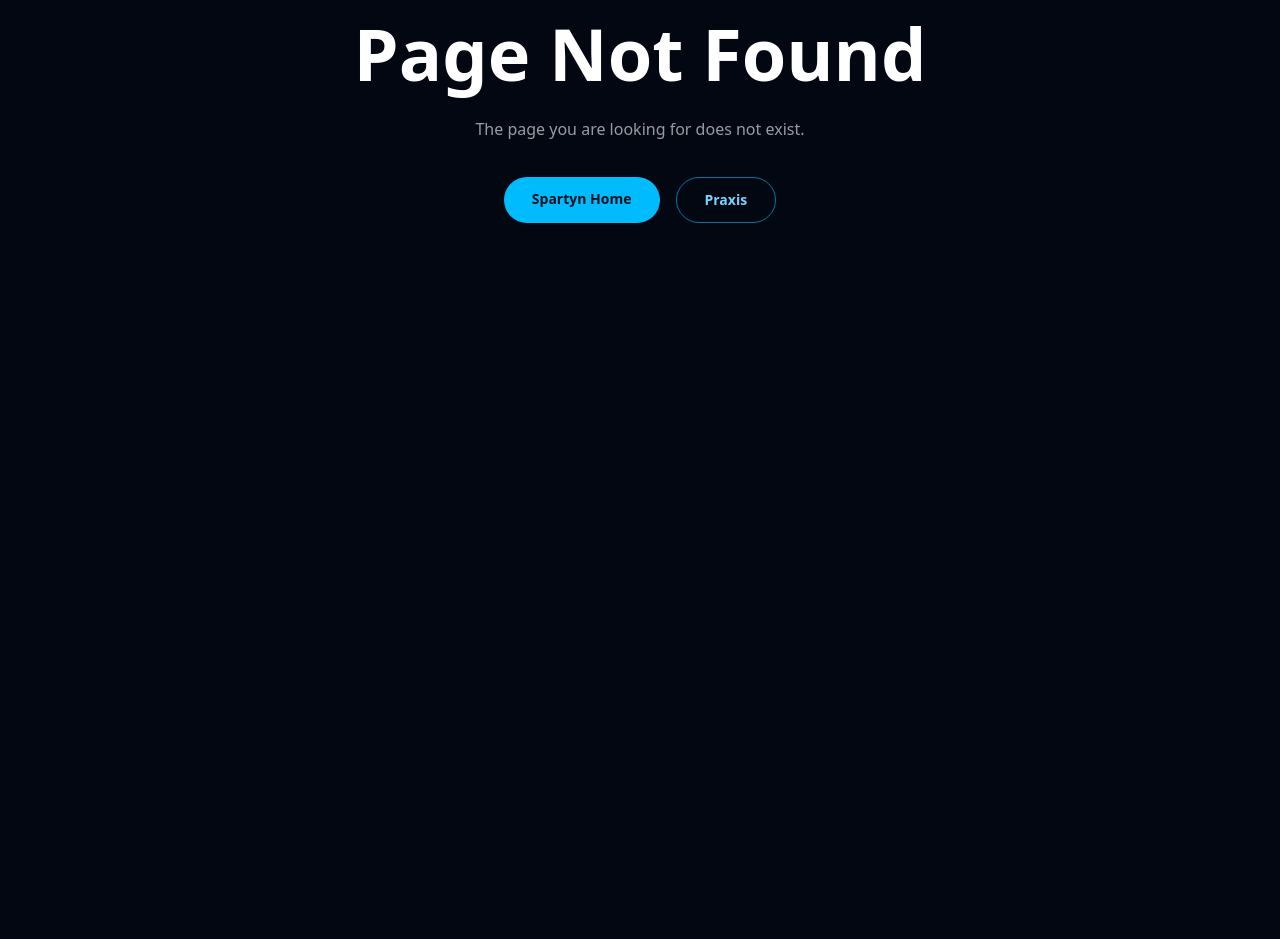
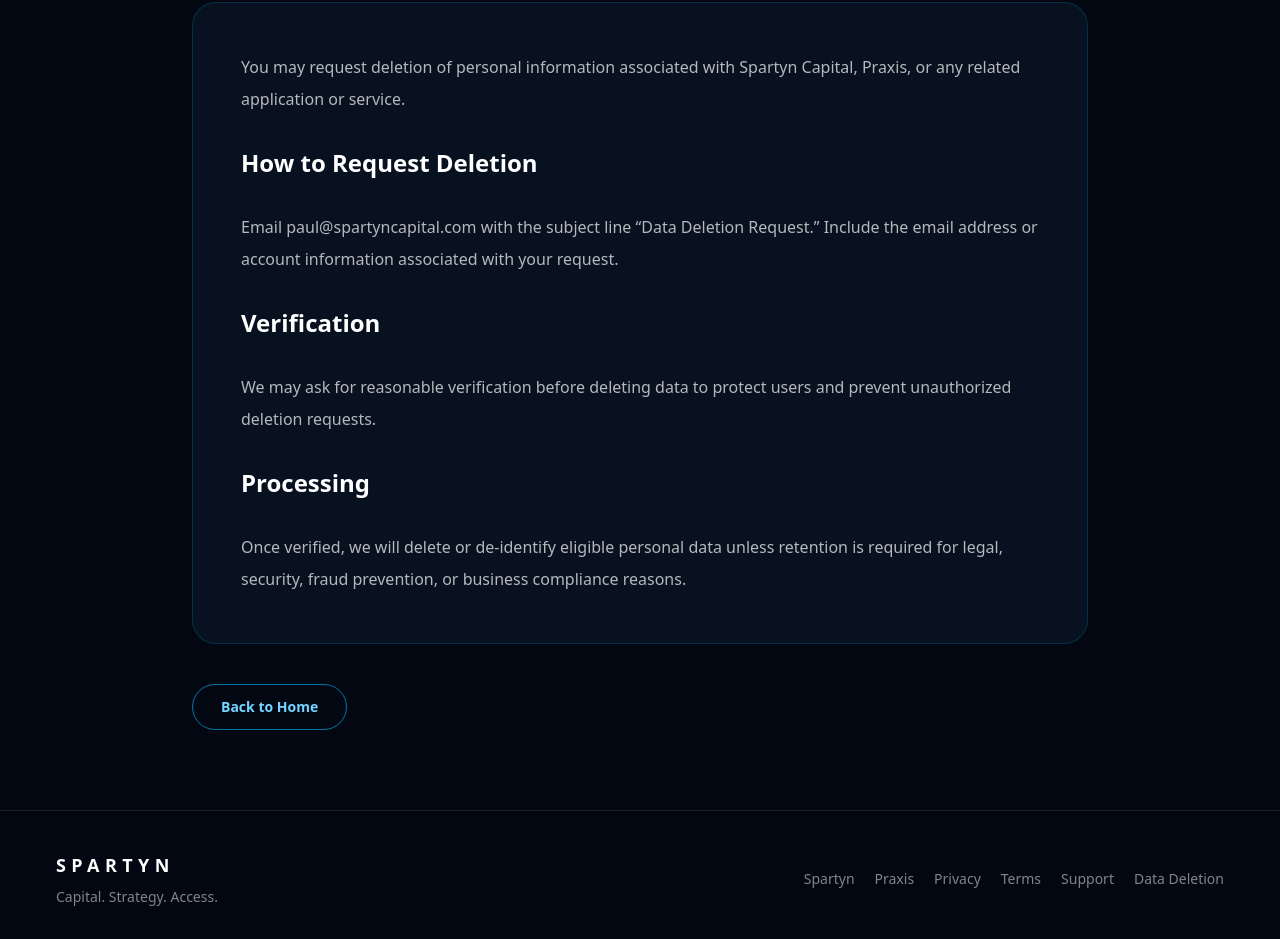
Before and after one commit to pmfRoddi/spartyn-capital-site, a Next.js app: page /data-deletion in a window 1280 px wide. Before the commit this address had no page. Shown: the part 298-1237 px from the top of the page. Before the commit the page ends 800 px from the top, so only its background shows below. Built offline with nearby package versions, Linux system fonts and the light colour scheme.

Commit message:
Add legal and support pages

```diff
--- /dev/null
+++ b/app/data-deletion/page.tsx
@@ -0,0 +1,32 @@
+import LegalPage from "@/components/LegalPage";
+
+export default function DataDeletionPage() {
+  return (
+    <LegalPage eyebrow="Privacy" title="Data Deletion Request">
+      <p>
+        You may request deletion of personal information associated with Spartyn
+        Capital, Praxis, or any related application or service.
+      </p>
+
+      <h2 className="text-2xl font-bold text-white">How to Request Deletion</h2>
+      <p>
+        Email paul@spartyncapital.com with the subject line “Data Deletion
+        Request.” Include the email address or account information associated
+        with your request.
+      </p>
+
+      <h2 className="text-2xl font-bold text-white">Verification</h2>
+      <p>
+        We may ask for reasonable verification before deleting data to protect
+        users and prevent unauthorized deletion requests.
+      </p>
+
+      <h2 className="text-2xl font-bold text-white">Processing</h2>
+      <p>
+        Once verified, we will delete or de-identify eligible personal data
+        unless retention is required for legal, security, fraud prevention, or
+        business compliance reasons.
+      </p>
+    </LegalPage>
+  );
+}
--- /dev/null
+++ b/app/privacy/page.tsx
@@ -0,0 +1,39 @@
+import LegalPage from "@/components/LegalPage";
+
+export default function PrivacyPage() {
+  return (
+    <LegalPage eyebrow="Legal" title="Privacy Policy">
+      <p>
+        Spartyn Capital respects your privacy. This Privacy Policy explains how
+        we may collect, use, and protect information submitted through our
+        websites, applications, contact forms, and related services.
+      </p>
+
+      <h2 className="text-2xl font-bold text-white">Information We Collect</h2>
+      <p>
+        We may collect basic contact information such as name, email address,
+        company name, phone number, and message details when you contact us or
+        request information.
+      </p>
+
+      <h2 className="text-2xl font-bold text-white">How We Use Information</h2>
+      <p>
+        We use submitted information to respond to inquiries, evaluate
+        opportunities, provide support, improve our services, and communicate
+        with users, partners, founders, and companies.
+      </p>
+
+      <h2 className="text-2xl font-bold text-white">Data Sharing</h2>
+      <p>
+        We do not sell personal information. We may share information with
+        trusted service providers, advisors, or partners only when reasonably
+        necessary to operate the business or respond to a request.
+      </p>
+
+      <h2 className="text-2xl font-bold text-white">Contact</h2>
+      <p>
+        For privacy questions, contact: paul@spartyncapital.com
+      </p>
+    </LegalPage>
+  );
+}
--- /dev/null
+++ b/app/support/page.tsx
@@ -0,0 +1,27 @@
+import LegalPage from "@/components/LegalPage";
+
+export default function SupportPage() {
+  return (
+    <LegalPage eyebrow="Support" title="Support">
+      <p>
+        For support related to Spartyn Capital, Praxis, or any associated app,
+        website, or product, contact us directly.
+      </p>
+
+      <h2 className="text-2xl font-bold text-white">Support Email</h2>
+      <p>paul@spartyncapital.com</p>
+
+      <h2 className="text-2xl font-bold text-white">What to Include</h2>
+      <p>
+        Please include your name, email address, the product or service you are
+        contacting us about, and a short description of the issue or request.
+      </p>
+
+      <h2 className="text-2xl font-bold text-white">Response Time</h2>
+      <p>
+        We aim to respond to support and business inquiries as soon as reasonably
+        possible.
+      </p>
+    </LegalPage>
+  );
+}
--- /dev/null
+++ b/app/terms/page.tsx
@@ -0,0 +1,37 @@
+import LegalPage from "@/components/LegalPage";
+
+export default function TermsPage() {
+  return (
+    <LegalPage eyebrow="Legal" title="Terms of Service">
+      <p>
+        These Terms of Service govern your use of Spartyn Capital websites,
+        applications, content, and related services.
+      </p>
+
+      <h2 className="text-2xl font-bold text-white">Use of Services</h2>
+      <p>
+        You agree to use our services only for lawful purposes and not to misuse,
+        disrupt, reverse engineer, or interfere with our platforms, websites, or
+        systems.
+      </p>
+
+      <h2 className="text-2xl font-bold text-white">No Guarantee</h2>
+      <p>
+        Spartyn Capital does not guarantee funding, investment, business
+        results, introductions, approvals, or outcomes from use of our services.
+      </p>
+
+      <h2 className="text-2xl font-bold text-white">Intellectual Property</h2>
+      <p>
+        All website content, branding, copy, graphics, and technology concepts
+        are owned by Spartyn Capital or its respective licensors unless otherwise
+        stated.
+      </p>
+
+      <h2 className="text-2xl font-bold text-white">Contact</h2>
+      <p>
+        For terms-related questions, contact: paul@spartyncapital.com
+      </p>
+    </LegalPage>
+  );
+}
--- /dev/null
+++ b/components/LegalPage.tsx
@@ -0,0 +1,42 @@
+import Link from "next/link";
+import SiteFooter from "@/components/SiteFooter";
+import SiteNav from "@/components/SiteNav";
+
+export default function LegalPage({
+  eyebrow,
+  title,
+  children,
+}: {
+  eyebrow: string;
+  title: string;
+  children: React.ReactNode;
+}) {
+  return (
+    <main className="min-h-screen bg-[#030712] text-white">
+      <SiteNav brand="SPARTYN" />
+
+      <section className="px-6 py-20 md:px-14">
+        <div className="mx-auto max-w-4xl">
+          <p className="mb-4 text-xs font-bold uppercase tracking-[0.35em] text-sky-400">
+            {eyebrow}
+          </p>
+
+          <h1 className="mb-10 text-4xl font-black md:text-6xl">{title}</h1>
+
+          <div className="space-y-8 rounded-3xl border border-sky-500/20 bg-[#07111f] p-8 leading-8 text-white/70 md:p-12">
+            {children}
+          </div>
+
+          <Link
+            href="/"
+            className="mt-10 inline-flex rounded-full border border-sky-400/60 px-7 py-3 text-sm font-bold text-sky-300"
+          >
+            Back to Home
+          </Link>
+        </div>
+      </section>
+
+      <SiteFooter />
+    </main>
+  );
+}
--- a/components/SiteFooter.tsx
+++ b/components/SiteFooter.tsx
@@ -12,9 +12,12 @@
         </div>
 
         <div className="flex flex-wrap gap-5">
-          <Link href="/">Spartyn Capital</Link>
+          <Link href="/">Spartyn</Link>
           <Link href="/praxis">Praxis</Link>
-          <a href="mailto:paul@spartyncapital.com">Contact</a>
+          <Link href="/privacy">Privacy</Link>
+          <Link href="/terms">Terms</Link>
+          <Link href="/support">Support</Link>
+          <Link href="/data-deletion">Data Deletion</Link>
         </div>
       </div>
 
```
